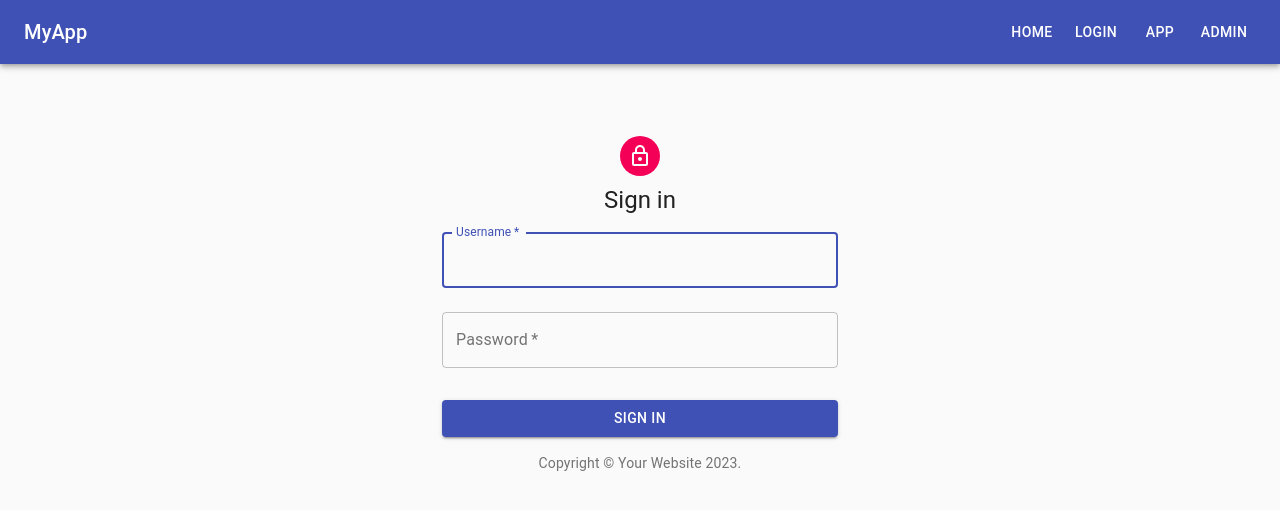
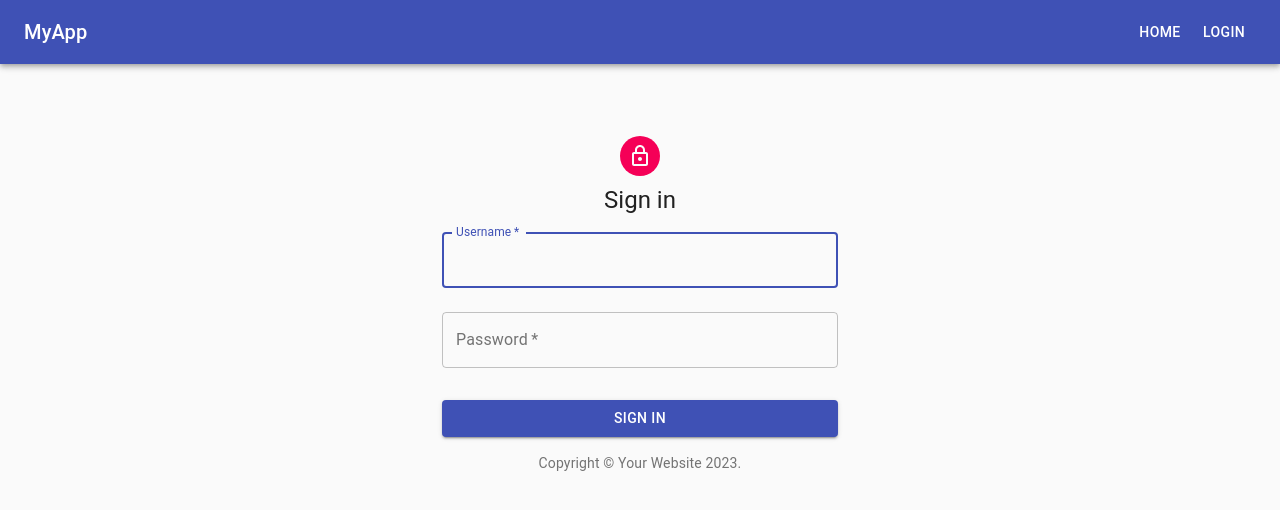
Before and after one commit to asoderlind/django-react-hybrid, a React (Create React App) app in the folder tssite/: page /login in a window 1280 px wide. Shown: the top 510 px of the page. Built offline with nearby package versions, Linux system fonts and the light colour scheme; no server answers.

Commit message:
remove unused routes

```diff
--- a/tssite/src/components/Header.tsx
+++ b/tssite/src/components/Header.tsx
@@ -24,12 +24,6 @@ const Header = () => {
             Login
           </Button>
         )}
-        <Button color="inherit" component={Link} to="/app">
-          app
-        </Button>
-        <Button color="inherit" component={Link} to="/admin">
-          Admin
-        </Button>
       </Toolbar>
     </AppBar>
   );
```
